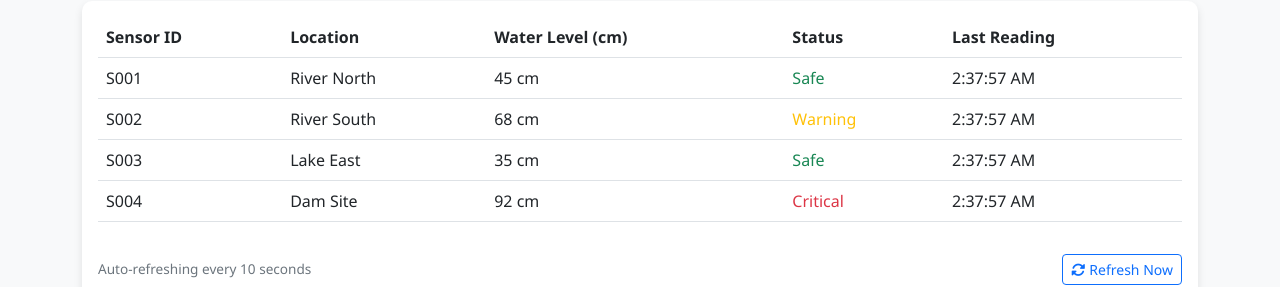
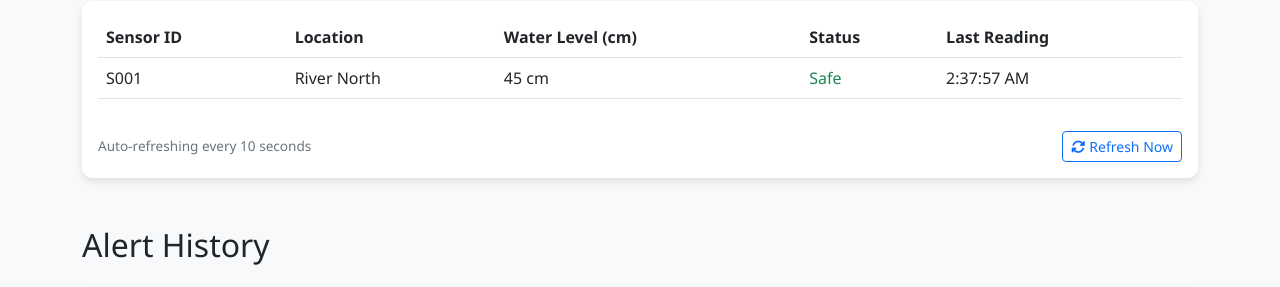
Before and after one commit to NLR-2007/FDMS, a plain HTML site: page index.html in a window 1280 px wide. Shown: the part 684-971 px from the top of the page. Drawn offline with nearby package versions, Linux system fonts and the light colour scheme.

Commit message:
Update index.html

```diff
--- a/index.html
+++ b/index.html
@@ -318,7 +318,7 @@
                                     <i class="fas fa-phone me-2"></i>9440108767
                                 </li>
                                 <li class="list-group-item">
-                                    <i class="fas fa-envelope me-2"></i>nimmalokesh7@gmail.com
+                                    <i class="fas fa-envelope me-2"></i>fdmsystem@gmail.com
                                 </li>
                             </ul>
                         </div>
@@ -412,9 +412,9 @@
         // Sensor data
         const sensors = [
             { id: 'S001', location: 'River North', level: 45, status: 'safe', lastReading: new Date() },
-            { id: 'S002', location: 'River South', level: 68, status: 'warning', lastReading: new Date() },
-            { id: 'S003', location: 'Lake East', level: 35, status: 'safe', lastReading: new Date() },
-            { id: 'S004', location: 'Dam Site', level: 92, status: 'critical', lastReading: new Date() }
+            // { id: 'S002', location: 'River South', level: 68, status: 'warning', lastReading: new Date() },
+            // { id: 'S003', location: 'Lake East', level: 35, status: 'safe', lastReading: new Date() },
+            // { id: 'S004', location: 'Dam Site', level: 92, status: 'critical', lastReading: new Date() }
         ];
 
         // Alert log data
```
